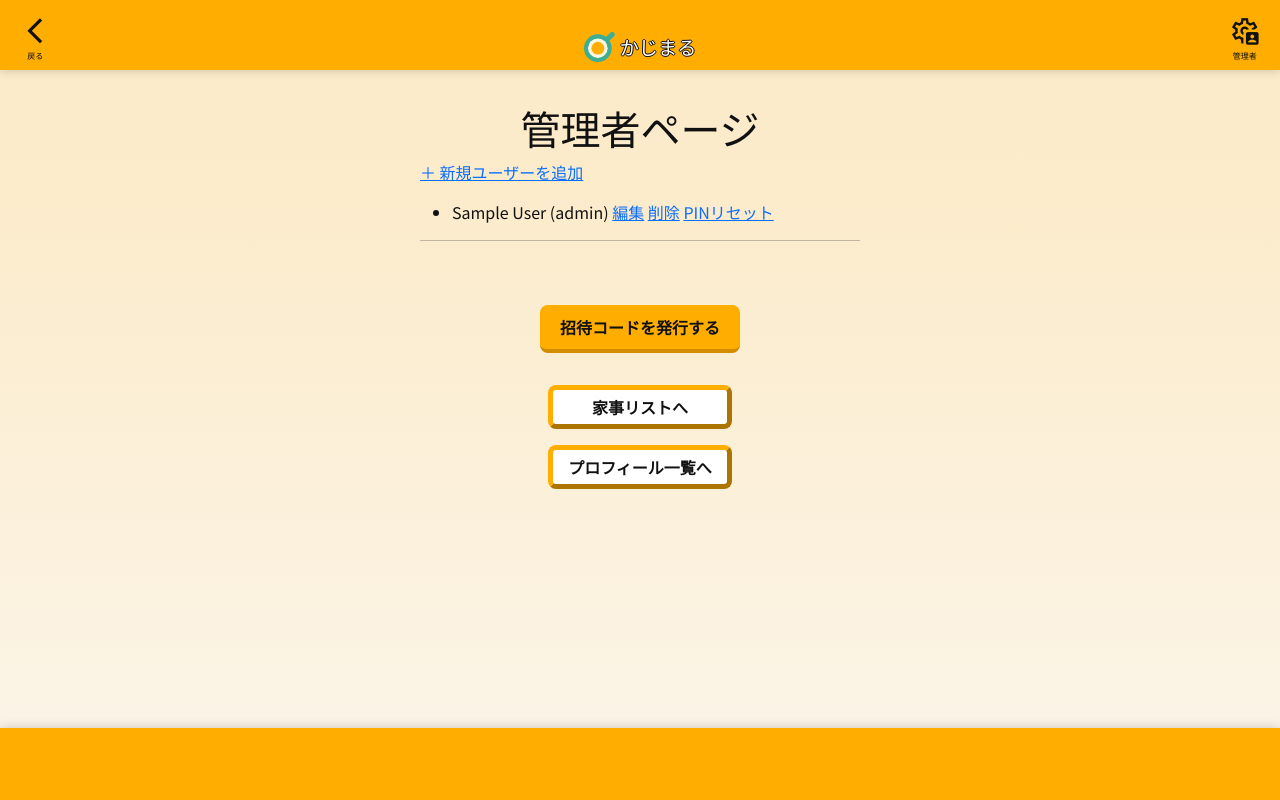
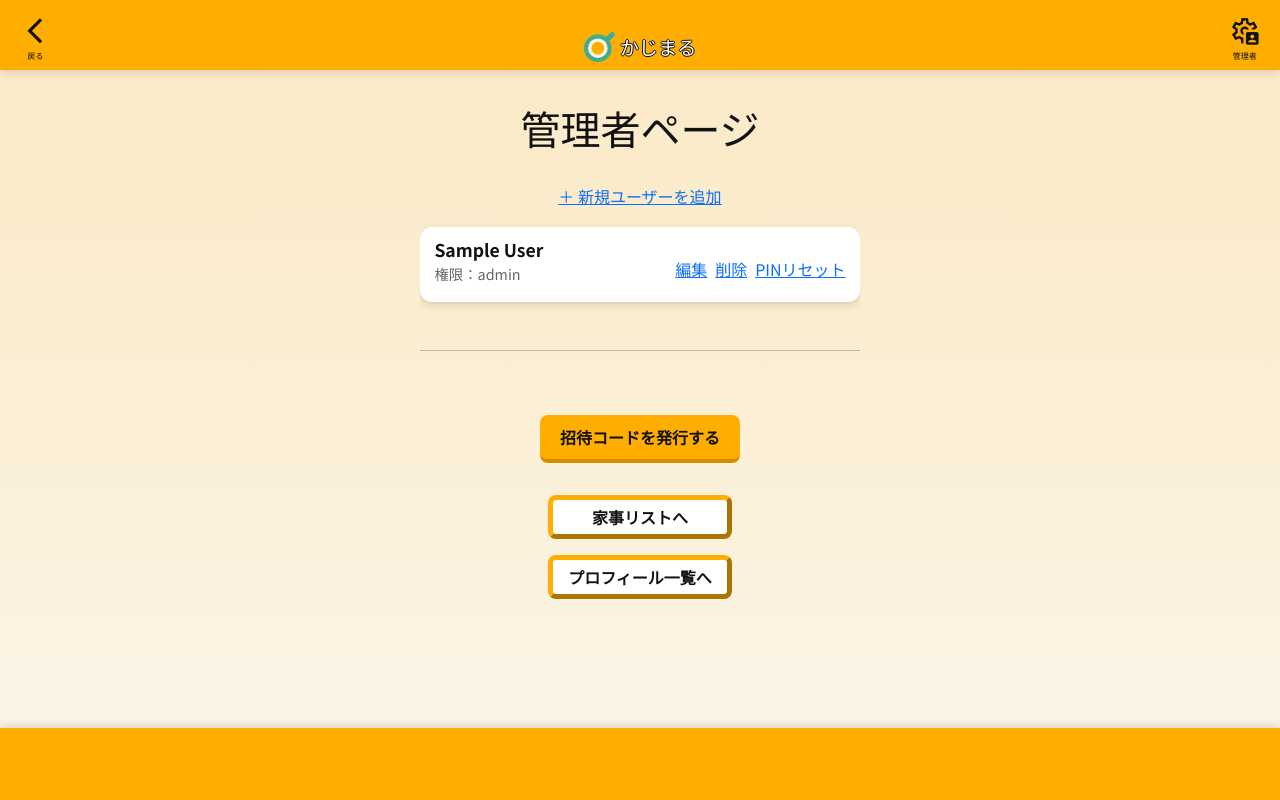
Before and after one commit to autumn-Hackathon-2025-F-Team/kajimaru-app, a Django app: page /owner/user/ in a window 1280 px wide. Run offline with Django 5.2, Linux system fonts and the light colour scheme; a user stored in the database is signed in; tables that the repository leaves empty hold one stand-in row (values such as "Sample post").

```diff
--- a/src/static/css/color.css
+++ b/src/static/css/color.css
@@ -14,4 +14,5 @@
   --btn-bottom: #D48C00;
   --table-solid: #111111;
   --dashboard-list: #666;
+  --task_list-bg: #F5F5F5;
 }
--- a/src/static/css/user/user.css
+++ b/src/static/css/user/user.css
@@ -302,25 +302,86 @@ p.help_text {
     text-align: center;
 }
 
+.member_list_section {
+  display: block;
+  max-height: 500px;
+  overflow-y: auto;
+  -webkit-overflow-scrolling: touch;
+  margin-top: 1rem;
+  padding-bottom: 2rem;
+  padding-top: 0.2rem;
+  }
 
-/* personal_page.html */
-/*
-.profile_card {
-  background-color: var(--bg-surface);
-  border: 1px solid #ddd;
-  border-radius: 8px;
-  padding: 12px;
+.member_list {
+  width: 100%;
+  display: flex;
+  flex-direction: column;
+  gap: 0.8rem;
+}
+
+
+.member_card {
+  width: 100%;
+  background: var(--bg-surface);
+  padding: 0.6rem 0.9rem 0.1rem 0.9rem;
+  border-radius: 12px;
+  box-shadow:
+    0 4px 8px rgba(0,0,0,0.10),
+    0 1px 4px rgba(0,0,0,0.06);
+
+  display: flex;
+  justify-content: space-between;
+  align-items: center;
+}
+
+.member_info {
+  display: flex;
+  flex-direction: column;
+}
+
+.member_name {
+  font-size: 1.1rem;
+  font-weight: bold;
+  color: var(--text);
+  margin-bottom: 0;
+}
+
+.member_role {
+  font-size: 0.9rem;
+  color: var(--dashboard-list);
+}
+
+.member_actions {
+  display: flex;
+  gap: 0.5rem;
+}
+
+.admin_user_text {
+  text-align: center;
+  color: var(--dashboard-list);
+  margin-top: 1rem;
+}
+
+.new_member {
+  text-align: center;
   margin-top: 2rem;
 }
 
-.new_line {
-  display: inline-block;
+/* pin_reset.html */
+
+.pin-reset-area {
+  display: flex;
+  flex-direction: column;
+  align-items: center;
 }
 
-.profile_avatar_img {
-  width: 64px;
-  height: 64px;
-  border-radius: 50%;
-  display: block;
-  margin: 0 auto 4px;
+.form_group {
+  display: grid;
+  gap: 12px;
+  max-width: 420px;
+  margin: 0 auto;
 }
+
+.checkbox {
+  text-align: center;
+}
--- a/src/templates/user/admin_user.html
+++ b/src/templates/user/admin_user.html
@@ -18,19 +18,28 @@
 {% block page_title %}管理者ページ{% endblock %}
 {% block content %}
 
-  <p><a href="{% url 'family_member_add' %}">＋ 新規ユーザーを追加</a></p>
-  <ul>
+  <p class="new_member"><a href="{% url 'family_member_add' %}">＋ 新規ユーザーを追加</a></p>
+
+  <section class="member_list_section">
+    <div class="member_list">
       {% for m in members %}
-      <li>
-        {{ m.display_name }} ({{ m.role }})
+        <article class="member_card">
+          <div class="member_info">
+            <p class="member_name">{{ m.display_name }}</p>
+            <p class="member_role">権限：{{ m.role }}</p>
+          </div>
+
+          <div class="member_actions">
             <a href="{% url 'family_list_edit' m.id %}">編集</a>
             <a href="{% url 'family_list_delete' m.id %}">削除</a>
             <a href="{% url 'pin_reset' m.id %}">PINリセット</a>
-      </li>
+          </div>
+        </article>
       {% empty %}
-      <li>メンバーがいません</li>
+        <p class="admin_user_text">メンバーがいません</p>
       {% endfor %}
-  </ul>
+    </div>
+  </section>
   <hr>
   <div class="link_set">
     <a href="{% url 'family_invite_create' %}" class="btn btn-primary" style="border-radius: 8px; font-size: 1rem; font-weight: bold; padding: 10px 20px;">
--- a/src/templates/user/pin_reset.html
+++ b/src/templates/user/pin_reset.html
@@ -19,6 +19,7 @@
 {% block page_title %}{{ member.display_name }} の PIN をリセット{% endblock %}
 
 {% block content %}
+<section class="pin-reset-area">
   <form method="post" action="{% url 'pin_reset' member.id %}">
     {% csrf_token %}
 
@@ -66,7 +67,7 @@
   {% for m in messages %}
     <p class="alert_message {% if m.tags == 'error' %}danger{% endif %}">{{ m }}</p>
   {% endfor %}
-
+</section>
   <script>
     // 4桁数字のみに制限＆一致チェックの簡易バリデーション
     (function () {
```
Also changed, not shown: src/static/css/rotation/task_list.css (+75 -11 lines), src/templates/dashboard/home.html (+6 -2 lines), src/templates/rotation/task_list.html (+7 -9 lines). Lines whose indentation alone changed are shown as unchanged.
